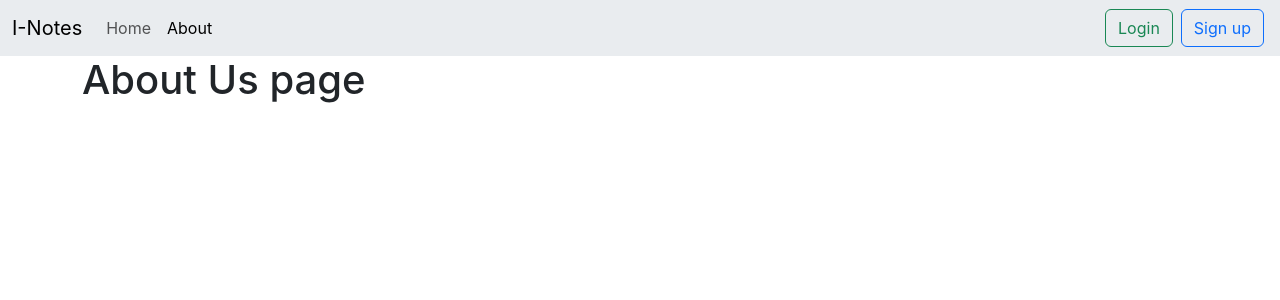
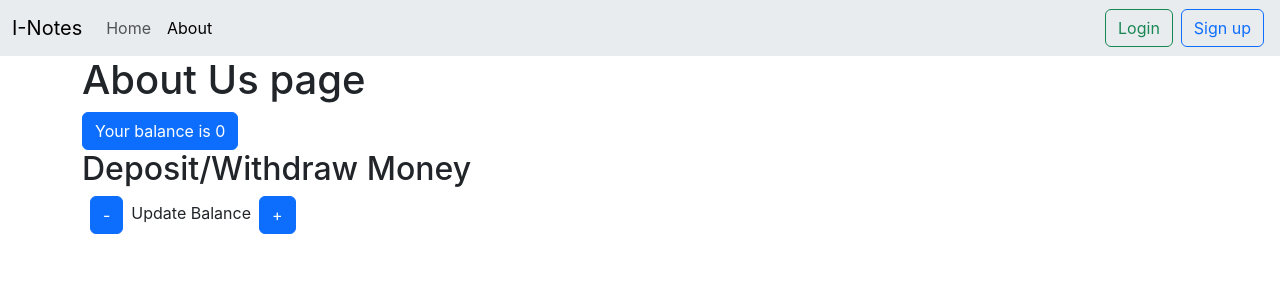
Before and after one commit to Mr-Strange-01/i-notes-react, a React (Create React App) app: page /about in a window 1280 px wide. Shown: the top 300 px of the page. Built offline with nearby package versions, Linux system fonts and the light colour scheme.

Commit message:
##04/01 Committing -> Last Commit

```diff
--- a/package.json
+++ b/package.json
@@ -12,9 +12,12 @@
     "nodemon": "^3.1.7",
     "react": "^18.3.1",
     "react-dom": "^18.3.1",
+    "react-redux": "^9.2.0",
     "react-router-dom": "^6.28.0",
     "react-scripts": "5.0.1",
     "react-sweetalert2": "^0.6.0",
+    "redux": "^5.0.1",
+    "redux-thunk": "^3.1.0",
     "web-vitals": "^2.1.4"
   },
   "scripts": {
--- a/src/Components/About.js
+++ b/src/Components/About.js
@@ -1,10 +1,17 @@
 import React, { useContext, useEffect } from 'react'
 import NoteContext from '../Context/context'
+import { useSelector } from 'react-redux'
+import Shop from './Shop';
 
 export default function About() {
+  const amount = useSelector((state) => state.amount);
   return (
     <div>
       <h1>About Us page</h1>
+
+      <button class="btn btn-primary">Your balance is {amount}</button>
+
+      <Shop />
     </div>
   )
 }
--- /dev/null
+++ b/src/Components/Shop.js
@@ -0,0 +1,18 @@
+import React from 'react'
+import { useDispatch } from 'react-redux'
+import { bindActionCreators } from 'redux';
+import {actionCreator} from '../state/index'
+function Shop() {
+    const dispatch = useDispatch();
+    const {withdrawMoney, depositMoney} = bindActionCreators(actionCreator, dispatch);
+  return (
+    <div>
+      <h2>Deposit/Withdraw Money</h2>
+      <button class="btn btn-primary mx-2" onClick={()=>{withdrawMoney(100)}}>-</button>
+      Update Balance
+      <button class="btn btn-primary mx-2" onClick={()=>{depositMoney(100)}}>+</button>
+    </div>
+  )
+}
+
+export default Shop
--- a/src/index.js
+++ b/src/index.js
@@ -3,11 +3,15 @@ import ReactDOM from 'react-dom/client';
 import './index.css';
 import App from './App';
 import reportWebVitals from './reportWebVitals';
+import { Provider } from 'react-redux';
+import { store } from './state/store.js';
 
 const root = ReactDOM.createRoot(document.getElementById('root'));
 root.render(
   <React.StrictMode>
-    <App />
+    <Provider store={store}>
+      <App />
+    </Provider>
   </React.StrictMode>
 );
 
--- /dev/null
+++ b/src/state/action-creators/index.js
@@ -0,0 +1,18 @@
+export const depositMoney = (amount) => {
+    return (dispatch) => {
+        dispatch({
+            type: "DEPOSIT",
+            payload: amount
+        });
+    }
+}
+
+
+export const withdrawMoney = (amount) => {
+    return (dispatch) => {
+        dispatch({
+            type: "WITHDRAW",
+            payload: amount
+        });
+    }
+}
--- /dev/null
+++ b/src/state/index.js
@@ -0,0 +1 @@
+export * as actionCreator from "./action-creators/index";
--- /dev/null
+++ b/src/state/reducers/amountReducer.js
@@ -0,0 +1,14 @@
+const reduce  = (state = 0, action) => {
+    if(action.type === "DEPOSIT") {
+        return state + action.payload;
+    }
+    else if(action.type === "WITHDRAW") {
+        return state - action.payload;
+    }
+    else {
+        return state;
+    }
+}
+
+
+export default reduce;
--- /dev/null
+++ b/src/state/reducers/index.js
@@ -0,0 +1,8 @@
+import { combineReducers } from "redux";
+import amountReducer from "./amountReducer";
+
+const reducers = combineReducers({
+    amount: amountReducer
+});
+
+export default reducers;
--- /dev/null
+++ b/src/state/store.js
@@ -0,0 +1,6 @@
+import { applyMiddleware, legacy_createStore as creteStore} from "redux";
+import reducers from "./reducers";
+import { thunk } from "redux-thunk";
+
+
+export const store = creteStore(reducers, {}, applyMiddleware(thunk));
```
Also changed, not shown: 1 other file (tests, documents, lock files or other folders).
